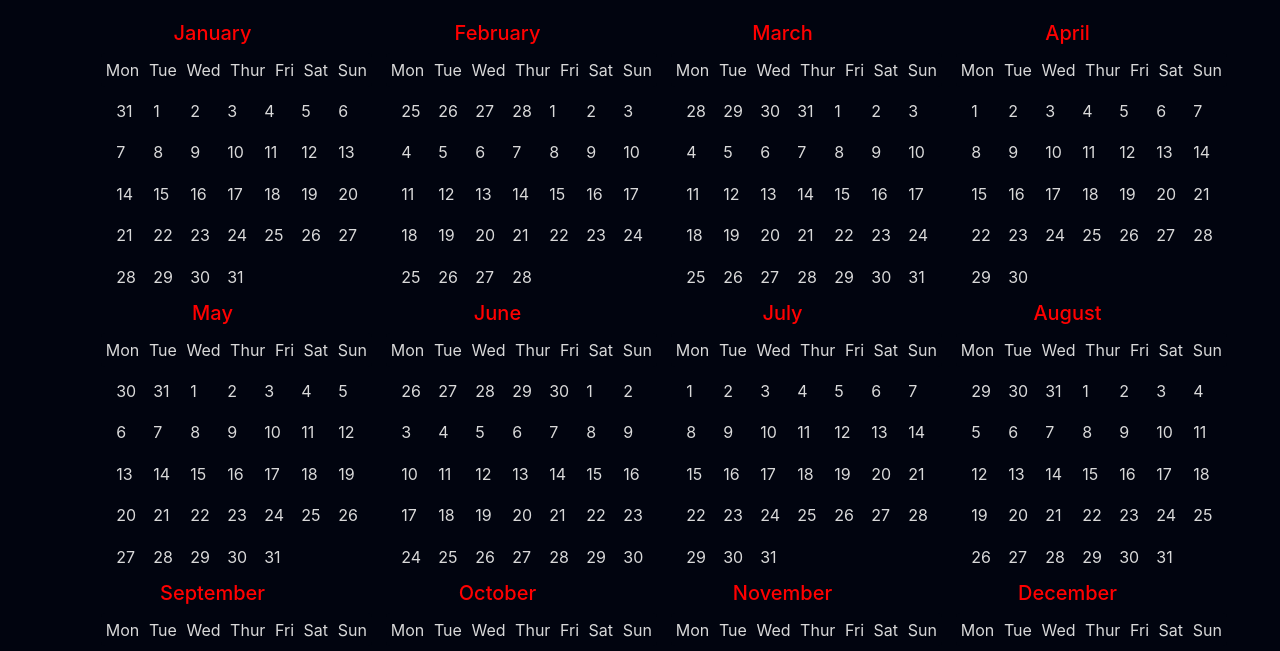
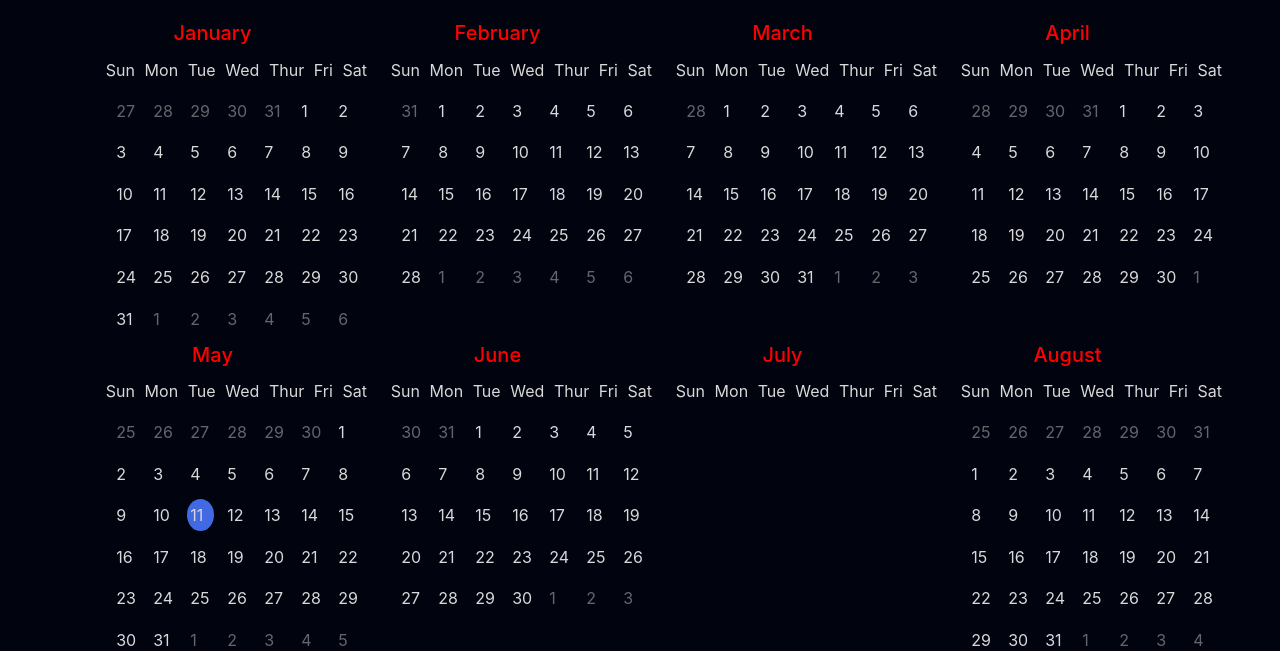
Before and after one commit to wemersonsantos/Calendar-Application, a plain HTML site: page index.html in a window 1280 px wide. Shown: the part 149-800 px from the top of the page. Drawn offline with nearby package versions, Linux system fonts and the light colour scheme; a web font is replaced by a local one.

Commit message:
renomeando variáveis, acrescentando style e finalizando a lógica. Ainda há de ser melhorado!

```diff
--- a/css/style.css
+++ b/css/style.css
@@ -76,8 +76,13 @@ ul .list-group-item{
    padding-left: 0.2rem;
 }
 
+.days .prev-date, .days .next-date{
+    color: #65666B;
+}
+
 .days .today{
     background-color: royalblue;
+    border-radius: 100%;
 }
 
 .days div:hover:not(.today){
--- a/index.html
+++ b/index.html
@@ -39,13 +39,14 @@
             <div class="row">
                 <div id="Jan" class="mounthYear col-3" data-mounth="0"><h5>January</h5>
                     <ul class="weekMounth list-group list-group-horizontal">
+                        <li class="dayMounth list-group-item" data-day="0">Sun</li>
                         <li class="dayMounth list-group-item" data-day="1">Mon</li>
                         <li class="dayMounth list-group-item" data-day="2">Tue</li>
                         <li class="dayMounth list-group-item" data-day="3">Wed</li>
                         <li class="dayMounth list-group-item" data-day="4">Thur</li>
                         <li class="dayMounth list-group-item" data-day="5">Fri</li>
                         <li class="dayMounth list-group-item" data-day="6">Sat</li>
-                        <li class="dayMounth list-group-item" data-day="7">Sun</li>
+
                     </ul>
                     <div class="days">
 
@@ -53,13 +54,14 @@
                 </div>
                 <div id="Fev" class="mounthYear col-3" data-mounth="1"><h5>February</h5>
                     <ul class="weekMounth list-group list-group-horizontal">
+                        <li class="dayMounth list-group-item" data-day="0">Sun</li>
                         <li class="dayMounth list-group-item" data-day="1">Mon</li>
                         <li class="dayMounth list-group-item" data-day="2">Tue</li>
                         <li class="dayMounth list-group-item" data-day="3">Wed</li>
                         <li class="dayMounth list-group-item" data-day="4">Thur</li>
                         <li class="dayMounth list-group-item" data-day="5">Fri</li>
                         <li class="dayMounth list-group-item" data-day="6">Sat</li>
-                        <li class="dayMounth list-group-item" data-day="7">Sun</li>
+
                     </ul>
                     <div class="days">
 
@@ -67,13 +69,13 @@
                 </div>
                 <div id="Mar" class="mounthYear col-3" data-mounth="2"><h5>March</h5>
                     <ul class="weekMounth list-group list-group-horizontal">
+                        <li class="dayMounth list-group-item" data-day="0">Sun</li>
                         <li class="dayMounth list-group-item" data-day="1">Mon</li>
                         <li class="dayMounth list-group-item" data-day="2">Tue</li>
                         <li class="dayMounth list-group-item" data-day="3">Wed</li>
                         <li class="dayMounth list-group-item" data-day="4">Thur</li>
                         <li class="dayMounth list-group-item" data-day="5">Fri</li>
                         <li class="dayMounth list-group-item" data-day="6">Sat</li>
-                        <li class="dayMounth list-group-item" data-day="7">Sun</li>
                     </ul>
                     <div class="days">
 
@@ -81,13 +83,13 @@
                 </div>
                 <div id="April" class="mounthYear col-3" data-mounth="3"><h5>April</h5>
                     <ul class="weekMounth list-group list-group-horizontal">
+                        <li class="dayMounth list-group-item" data-day="0">Sun</li>
                         <li class="dayMounth list-group-item" data-day="1">Mon</li>
                         <li class="dayMounth list-group-item" data-day="2">Tue</li>
                         <li class="dayMounth list-group-item" data-day="3">Wed</li>
                         <li class="dayMounth list-group-item" data-day="4">Thur</li>
                         <li class="dayMounth list-group-item" data-day="5">Fri</li>
                         <li class="dayMounth list-group-item" data-day="6">Sat</li>
-                        <li class="dayMounth list-group-item" data-day="7">Sun</li>
                     </ul>
                     <div class="days">
 
@@ -97,13 +99,13 @@
             <div class="row">
                 <div id="May" class="mounthYear col-3" data-mounth="4"><h5>May</h5>
                     <ul class="weekMounth list-group list-group-horizontal">
+                        <li class="dayMounth list-group-item" data-day="0">Sun</li>
                         <li class="dayMounth list-group-item" data-day="1">Mon</li>
                         <li class="dayMounth list-group-item" data-day="2">Tue</li>
                         <li class="dayMounth list-group-item" data-day="3">Wed</li>
                         <li class="dayMounth list-group-item" data-day="4">Thur</li>
                         <li class="dayMounth list-group-item" data-day="5">Fri</li>
                         <li class="dayMounth list-group-item" data-day="6">Sat</li>
-                        <li class="dayMounth list-group-item" data-day="7">Sun</li>
                     </ul>
                     <div class="days">
 
@@ -111,13 +113,13 @@
                 </div>
                 <div id="June" class="mounthYear col-3" data-mounth="5"><h5>June</h5>
                     <ul class="weekMounth list-group list-group-horizontal">
+                        <li class="dayMounth list-group-item" data-day="0">Sun</li>
                         <li class="dayMounth list-group-item" data-day="1">Mon</li>
                         <li class="dayMounth list-group-item" data-day="2">Tue</li>
                         <li class="dayMounth list-group-item" data-day="3">Wed</li>
                         <li class="dayMounth list-group-item" data-day="4">Thur</li>
                         <li class="dayMounth list-group-item" data-day="5">Fri</li>
                         <li class="dayMounth list-group-item" data-day="6">Sat</li>
-                        <li class="dayMounth list-group-item" data-day="7">Sun</li>
                     </ul>
                     <div class="days">
 
@@ -125,13 +127,13 @@
                 </div>
                 <div id="July" class="mounthYear col-3" data-mounth="6"><h5>July</h5>
                     <ul class="weekMounth list-group list-group-horizontal">
+                        <li class="dayMounth list-group-item" data-day="0">Sun</li>
                         <li class="dayMounth list-group-item" data-day="1">Mon</li>
                         <li class="dayMounth list-group-item" data-day="2">Tue</li>
                         <li class="dayMounth list-group-item" data-day="3">Wed</li>
                         <li class="dayMounth list-group-item" data-day="4">Thur</li>
                         <li class="dayMounth list-group-item" data-day="5">Fri</li>
                         <li class="dayMounth list-group-item" data-day="6">Sat</li>
-                        <li class="dayMounth list-group-item" data-day="7">Sun</li>
                     </ul>
                     <div class="days">
 
@@ -139,13 +141,13 @@
                 </div>
                 <div id="Aug" class="mounthYear col-3" data-mounth="7"><h5>August</h5>
                     <ul class="weekMounth list-group list-group-horizontal">
+                        <li class="dayMounth list-group-item" data-day="0">Sun</li>
                         <li class="dayMounth list-group-item" data-day="1">Mon</li>
                         <li class="dayMounth list-group-item" data-day="2">Tue</li>
                         <li class="dayMounth list-group-item" data-day="3">Wed</li>
                         <li class="dayMounth list-group-item" data-day="4">Thur</li>
                         <li class="dayMounth list-group-item" data-day="5">Fri</li>
                         <li class="dayMounth list-group-item" data-day="6">Sat</li>
-                        <li class="dayMounth list-group-item" data-day="7">Sun</li>
                     </ul>
                     <div class="days">
 
@@ -155,13 +157,13 @@
             <div class="row">
                 <div id="Sep" class="mounthYear col-3" data-mounth="8"><h5>September</h5>
                     <ul class="weekMounth list-group list-group-horizontal">
+                        <li class="dayMounth list-group-item" data-day="0">Sun</li>
                         <li class="dayMounth list-group-item" data-day="1">Mon</li>
                         <li class="dayMounth list-group-item" data-day="2">Tue</li>
                         <li class="dayMounth list-group-item" data-day="3">Wed</li>
                         <li class="dayMounth list-group-item" data-day="4">Thur</li>
                         <li class="dayMounth list-group-item" data-day="5">Fri</li>
                         <li class="dayMounth list-group-item" data-day="6">Sat</li>
-                        <li class="dayMounth list-group-item" data-day="7">Sun</li>
                     </ul>
                     <div class="days">
 
@@ -169,13 +171,13 @@
                 </div>
                 <div id="Oct" class="mounthYear col-3" data-mounth="9"><h5>October</h5>
                     <ul class="weekMounth list-group list-group-horizontal">
+                        <li class="dayMounth list-group-item" data-day="0">Sun</li>
                         <li class="dayMounth list-group-item" data-day="1">Mon</li>
                         <li class="dayMounth list-group-item" data-day="2">Tue</li>
                         <li class="dayMounth list-group-item" data-day="3">Wed</li>
                         <li class="dayMounth list-group-item" data-day="4">Thur</li>
                         <li class="dayMounth list-group-item" data-day="5">Fri</li>
                         <li class="dayMounth list-group-item" data-day="6">Sat</li>
-                        <li class="dayMounth list-group-item" data-day="7">Sun</li>
                     </ul>
                     <div class="days">
 
@@ -183,13 +185,13 @@
                 </div>
                 <div id="Nov" class="mounthYear col-3" data-mounth="10"><h5>November</h5>
                     <ul class="weekMounth list-group list-group-horizontal">
+                        <li class="dayMounth list-group-item" data-day="0">Sun</li>
                         <li class="dayMounth list-group-item" data-day="1">Mon</li>
                         <li class="dayMounth list-group-item" data-day="2">Tue</li>
                         <li class="dayMounth list-group-item" data-day="3">Wed</li>
                         <li class="dayMounth list-group-item" data-day="4">Thur</li>
                         <li class="dayMounth list-group-item" data-day="5">Fri</li>
                         <li class="dayMounth list-group-item" data-day="6">Sat</li>
-                        <li class="dayMounth list-group-item" data-day="7">Sun</li>
                     </ul>
                     <div class="days">
 
@@ -197,13 +199,13 @@
                 </div>
                 <div id="Dec" class="mounthYear col-3" data-mounth="11"><h5>December</h5>
                     <ul class="weekMounth list-group list-group-horizontal">
+                        <li class="dayMounth list-group-item" data-day="0">Sun</li>
                         <li class="dayMounth list-group-item" data-day="1">Mon</li>
                         <li class="dayMounth list-group-item" data-day="2">Tue</li>
                         <li class="dayMounth list-group-item" data-day="3">Wed</li>
                         <li class="dayMounth list-group-item" data-day="4">Thur</li>
                         <li class="dayMounth list-group-item" data-day="5">Fri</li>
                         <li class="dayMounth list-group-item" data-day="6">Sat</li>
-                        <li class="dayMounth list-group-item" data-day="7">Sun</li>
                     </ul>
                     <div class="days">
 
--- a/js/script.js
+++ b/js/script.js
@@ -1,20 +1,22 @@
-const date = new Date();/**instaciando objeto */
+const date = new Date(); //*instaciando objeto Date()
 const year = date.getFullYear();
+document.querySelector("#year").innerHTML = year; //*o ano em html
+document.querySelector("#yearString").innerHTML = date.toDateString(); //*data em string
 
-const lastDay = new Date(date.getFullYear(), date.getMonth() + 1, 0).getDate(); /**o ultimo dia do mês */
-const firstdayIndex = date.getDay(); /*Pega de segunda a sexta*/
-const prevLastDay = new Date(date.getFullYear(), date.getMonth(), 0).getDate();/**ultimo dia do mês anterior */
-let m,n;
-
-for(let fg = 0; fg <= 11 ; fg++){
+for(let M = 0; M <= 11 ; M++){
 
     let x = new Date();
-    x.setMonth(fg);
+    x.setMonth(M);
 
-    n = x.getDay();//!Pegando os dias da semana que terminaram os meses de 2021
-    m = new Date(date.getFullYear(), x.getMonth() + 1, 0).getDate();//!pegando os ultimos dias dos meses de 2021
-   // o = new Date(date.getFullYear(), x.getMonth(), 1).getDate();
-    console.log(n)
+    let lastDayPrevIndex = new Date(date.getFullYear(), x.getMonth(), 0).getDay() + 1;//*Pegando os index dos dias da semana que terminaram (sunday, monday ...) os meses de 2021 "anterior"
+
+    let lastDay = new Date(date.getFullYear(), x.getMonth() + 1, 0).getDate();//*pegando os ultimos dias dos meses de 2021 "atual"
+
+    let lastDayPrev = new Date(date.getFullYear(), x.getMonth(), 0).getDate();//*pegando os ultimos dias dos mes de 2021 "anterior"
+
+    lastDayIndex = new Date(date.getFullYear(), x.getMonth() + 1, 0).getDay();//*Pegando os index dos dias da semana que terminaram (sunday, monday ...) os meses de 2021 "atual"
+
+    let nextDays = 7 - lastDayIndex - 1;
 
     const MESES = [
         '#Jan',
@@ -30,22 +32,26 @@ for(let fg = 0; fg <= 11 ; fg++){
         '#Nov',
         '#Dec'
     ];
-    let monthDays = document.querySelector(`${MESES[fg]} > .days`);
+
+    let monthDays = document.querySelector(`${MESES[M]} > .days`);//*Adicionando os dias nos meses
+
     let days = "";
 
+    for(let d = lastDayPrevIndex; d > 0; d--){ //*Preenchimento da parte superior dos ultimos dias dos meses anteriores
+        days += `<div class="prev-date">${lastDayPrev - d + 1}</div>`;
+    }
 
+    for(let i = 1; i <= lastDay; i++){ //*Acrescentando os dias
+        if(i == date.getDate() && M == date.getMonth()){
+            days += `<div class ="today">${i}</div>`;
+        }else{
+            days += `<div>${i}</div>`;
+        }
+    }
 
-for(let x = n; x > 0; x--){//Preenchimento da parte superior dos ultimos dias dos meses anteriores
-    days += `<div class="prev-date">${m - x + 1}</div>`;
+    for(let j = 1; j <= nextDays; j++){
+        days += `<div class="next-date">${j}</div>`;
+        monthDays.innerHTML = days;
+    }
 
 }
-
-for(let i = 1; i <= m; i++){//Acrescentando os dias
-    days += `<div>${i}</div>`;
-    monthDays.innerHTML = days;
-}
-}
-
-
-document.querySelector("#year").innerHTML = year;/**o ano em html */
-document.querySelector("#yearString").innerHTML = date.toDateString();/**data em string */
```
